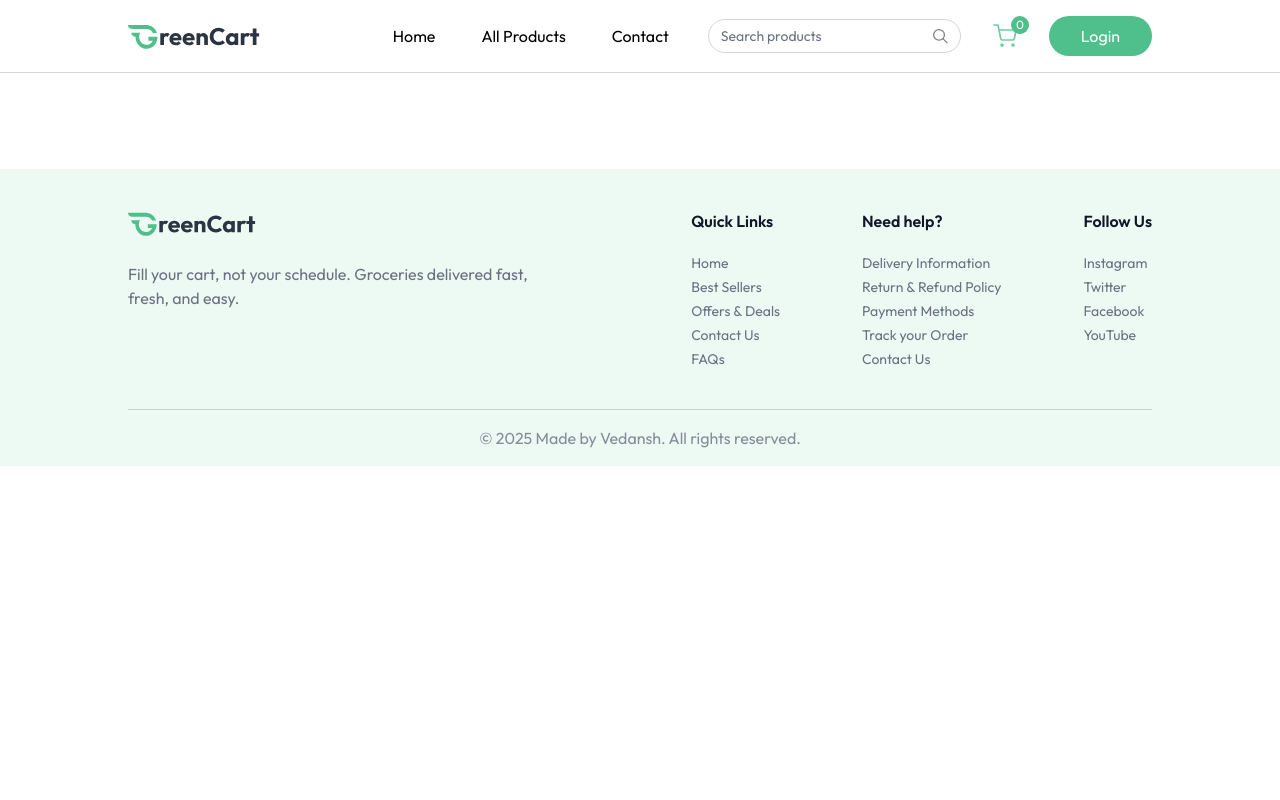
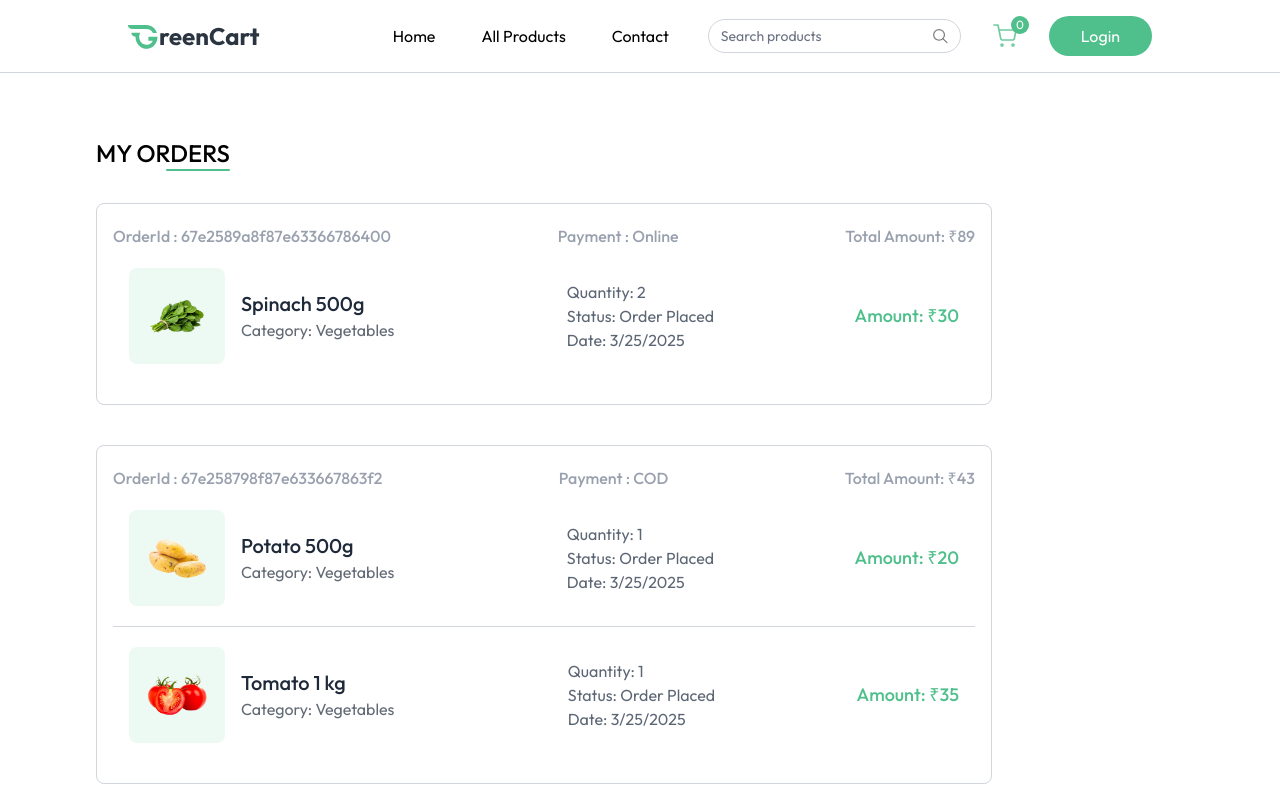
Before and after one commit to waydansh/KiranaKart, a React (Vite) app in the folder client/: page /my-orders in a window 1280 px wide. Shown: the top 800 px of the page. Built offline with nearby package versions, Linux system fonts and the light colour scheme.

Commit message:
my-orders page

```diff
--- a/client/src/App.jsx
+++ b/client/src/App.jsx
@@ -11,6 +11,7 @@
 import ProductDetails from './pages/ProductDetails';
 import Cart from './pages/Cart';
 import AddAddress from './pages/AddAddress';
+import MyOrders from './pages/MyOrders';
 
 const App = () => {
 
@@ -32,6 +33,7 @@
           <Route path="/products/:category/:id" element={<ProductDetails />} />
           <Route path="/cart" element={<Cart />} />
           <Route path="/add-address" element={<AddAddress />} />
+          <Route path="/my-orders" element={<MyOrders />} />
         </Routes>
       </div>
       {!isSellerPath && <Footer />}
--- a/client/src/components/Categories.jsx
+++ b/client/src/components/Categories.jsx
@@ -18,7 +18,7 @@
                             navigate(`/products/${category.path.toLowerCase()}`)
                             scrollTo(0, 0)
                         }}>
-                        <img src={category.image} className="group-hover:scale-108 transition-transform duration-300 ease-in-out max-w-28" alt={category.text} />
+                        <img src={category.image} className="group-hover:scale-115 transition-transform duration-300 ease-in-out max-w-28" alt={category.text} />
                         <p className="font-sm font-medium">{category.text}</p>
                     </div>
                 ))}
--- /dev/null
+++ b/client/src/pages/MyOrders.jsx
@@ -0,0 +1,60 @@
+import { use, useState } from "react"
+import { useAppContext } from "../context/AppContext"
+import { dummyOrders } from "../assets/assets"
+import { useEffect } from "react"
+
+
+const MyOrders = () => {
+    const [myOrders, setMyOrders] = useState([])
+    const { currency, user } = useAppContext()
+
+    const fetchOrders = async () => {
+        setMyOrders(dummyOrders)
+    }
+
+    useEffect(() => {
+        fetchOrders()
+    }, [])
+
+    return (
+        <div className="mt-16 pb-16">
+            <div className="flex flex-col items-end w-max mb-8">
+                <p className="text-2xl font-medium uppercase">My Orders</p>
+                <div className="w-16 h-0.5 bg-primary rounded-full"></div>
+            </div>
+            {myOrders.map((order, index) => (
+                <div key={index} className="border border-gray-300 rounded-lg mb-10 p-4 py-5 max-w-4xl">
+                    <p className="flex justify-between md:items-center text-gray-400 md:font-medium max-md:flex-col">
+                        <span>OrderId : {order._id}</span>
+                        <span>Payment : {order.paymentType}</span>
+                        <span>Total Amount: {currency}{order.amount}</span>
+                    </p>
+                    {order.items.map((item, index) => (
+                        <div key={index} className={`relative bg-white text-gray-/50 ${order.items.length !== index + 1 && 'border-b'} border-gray-300 flex flex-col md:flex-row md:items-center justify-between p-4 py-5 md:gap-16 w-full max-w-4xl`}>
+                            <div className="flex items-center mb-4 md:mb-0 ">
+                                <div className="bg-primary/10 p-4 rounded-lg">
+                                    <img src={item.product.image[0]} className="w-16 h-16" alt="Product image" />
+                                </div>
+                                <div className="ml-4">
+                                    <h2 className="text-xl  font-medium text-gray-800">{item.product.name}</h2>
+                                    <p className="text-gray-800/70">Category: {item.product.category}</p>
+                                </div>
+                            </div>
+                            <div className="flex flex-col text-gray-600/90 justify-center md:ml-8 mb-4 md:mb-0">
+                                <p>Quantity: {item.quantity || "1"}</p>
+                                <p>Status: {order.status}</p>
+                                <p>Date: {new Date(order.createdAt).toLocaleDateString()}</p>
+                            </div>
+                            <p className="text-primary text-lg font-medium">
+                                Amount: {currency}{item.product.offerPrice * item.quantity}
+                            </p>
+
+                        </div>
+                    ))}
+                </div>
+            ))}
+        </div>
+    )
+}
+
+export default MyOrders
--- a/client/src/pages/ProductCategory.jsx
+++ b/client/src/pages/ProductCategory.jsx
@@ -12,7 +12,7 @@
     const searchCategory = categories.find(item => item.path.toLowerCase() === category)
 
     const filterProducts = products.filter(product => product.category.toLowerCase() === category)
-    // console.log(products/)
+    console.log(products)
 
     return (
         <div className="mt-16">
```
